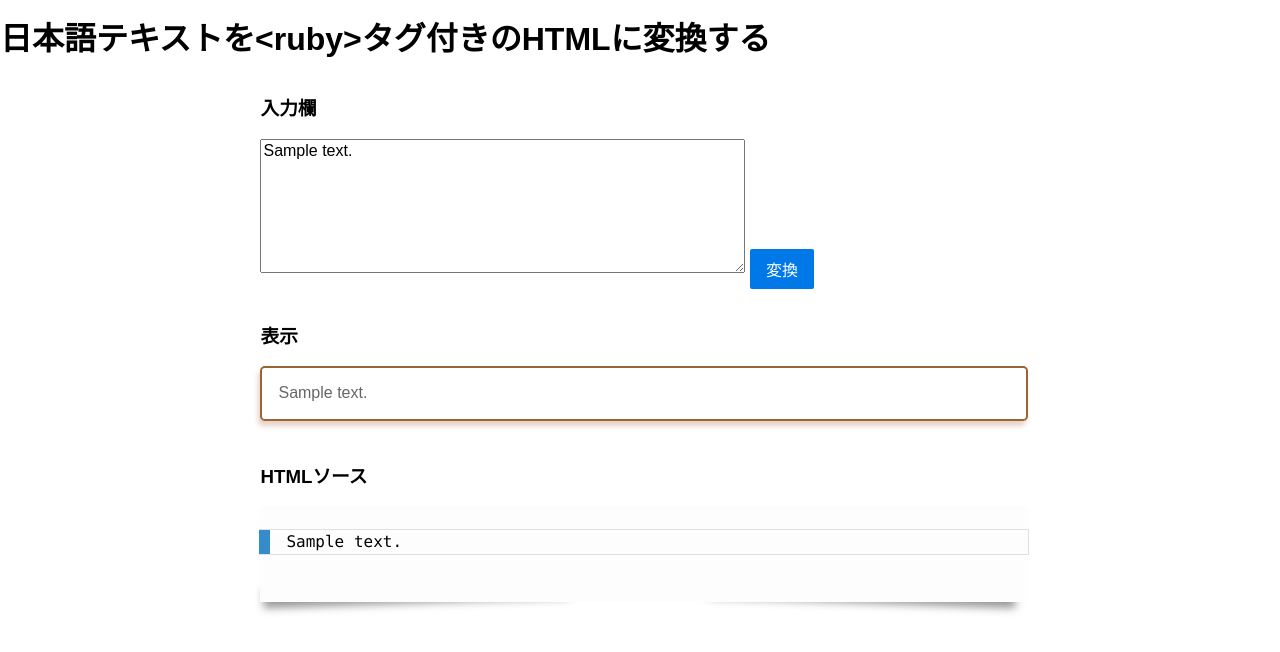
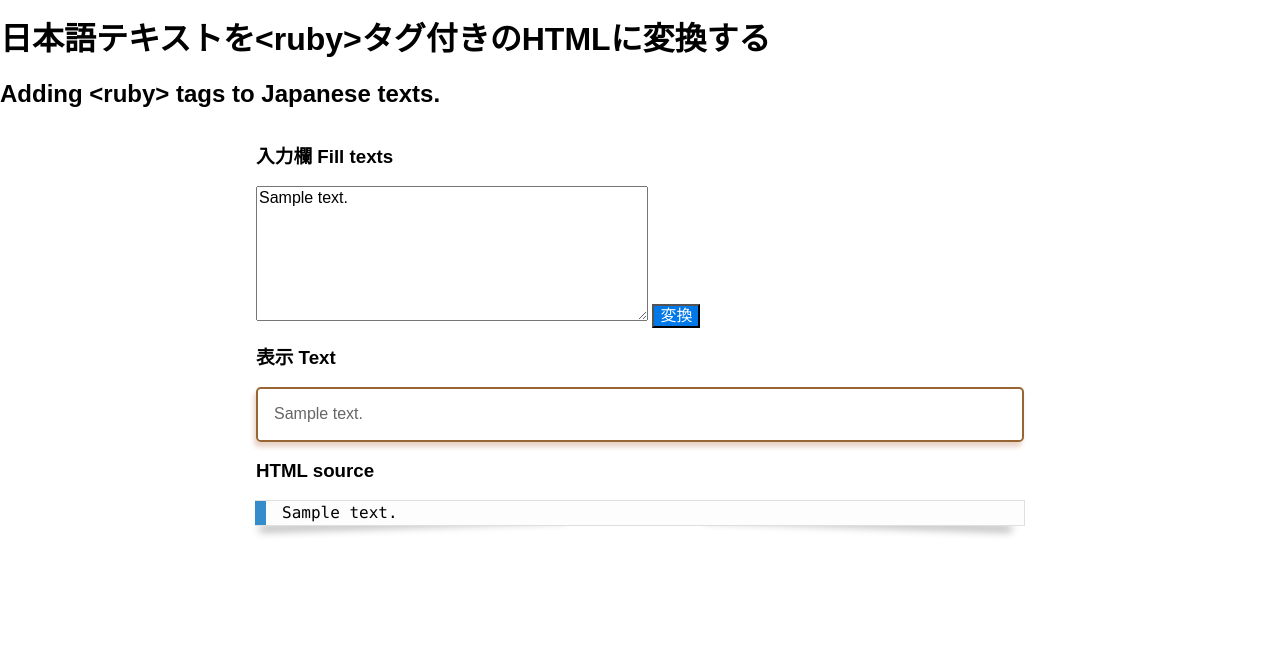
Before and after one commit to GuitarBuilderClass/add_ruby_tags, a Python web app: template static/templates/japanese.html in a window 1280 px wide. Shown: the top 652 px of the page. Run offline with Jinja, Linux system fonts and the light colour scheme; the template is opened without the code that fills it: most values are stand-ins (such as "Sample title", 1, 10 or a date in 2020); some libraries are stand-ins or nearby versions.

Commit message:
💄 : Fix designs static/templates/japanese.html

```diff
--- a/static/css/basic.css
+++ b/static/css/basic.css
@@ -1,9 +1,9 @@
 .display {
-    padding: 1em;
-    margin: .5em 0;
+    padding: 1rem;
+    margin: 10px 0;
     color: #666666;
     border: 2px solid #996633;
     background-color: #ffffff;
     box-shadow: -2px 5px 5px #e8d3c7;
-    border-radius: 0.3em;
+    border-radius: 0.3rem;
 }
--- a/static/templates/japanese.html
+++ b/static/templates/japanese.html
@@ -13,37 +13,23 @@
     <link rel="stylesheet" href="../static/css/basic.css">
 </head>
 <body>
-    <h1>日本語テキストを&ltruby&gtタグ付きのHTMLに変換する</h1>
+<h1>日本語テキストを&ltruby&gtタグ付きのHTMLに変換する</h1>
+<h2>Adding &ltruby&gt tags to Japanese texts.</h2>
 
-    <div class="pure-g-r">
+<div class="pure-g">
+    <div class="pure-u-1-5"></div>
+    <div class="pure-u-3-5">
         <form method="post" enctype="text/plain" accept-charset="UTF-8">
-            <div class="pure-u-1-5"></div>
-            <div class="pure-u-3-5" id="content">
-                <h3><label for="raw-text">入力欄</label></h3>
-                <textarea id="raw-text" name="raw-text" rows="7" cols="50">{{ raw_text|safe }}</textarea>
-                <button class="pure-button pure-button-primary" type="submit">変換</button>
-            </div>
-            <div class="pure-u-1-5"></div>
+            <h3><label for="raw-text">入力欄 Fill texts</label></h3>
+            <textarea id="raw-text" name="raw-text" rows="7" cols="40">{{ raw_text|safe }}</textarea>
+            <button class="pure-button-primary" type="submit">変換</button>
         </form>
+        <h3>表示 Text</h3>
+        <p class="display" id="output-text">{{ converted_text|safe }}</p>
+        <h3>HTML source</h3>
+        <pre><code class="language-Markup" data-language="ruby-tag.html"
+                   id="html-code">{{ converted_text }}</code></pre>
     </div>
-
-    <div class="pure-g-r">
-        <div class="pure-u-1-5"></div>
-        <div class="pure-u-3-5">
-            <h3>表示</h3>
-            <p class="display" id="output-text">{{ converted_text|safe }}</p>
-        </div>
-        <div class="pure-u-1-5"></div>
-    </div>
-
-    <div class="pure-g-r">
-        <div class="pure-u-1-5"></div>
-        <div class="pure-u-3-5">
-            <h3>HTMLソース</h3>
-            <pre>
-                <code class="language-Markup" data-language="ruby-tag.html" id="html-code">{{ converted_text }}</code>
-            </pre>
-        </div>
-        <div class="pure-u-1-5"></div>
-    </div>
+    <div class="pure-u-1-5"></div>
+</div>
 </body>
```
